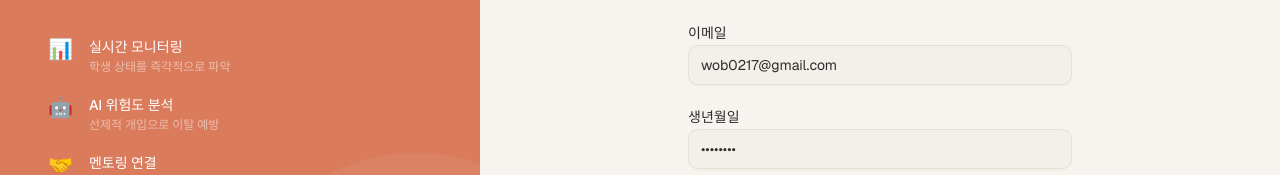
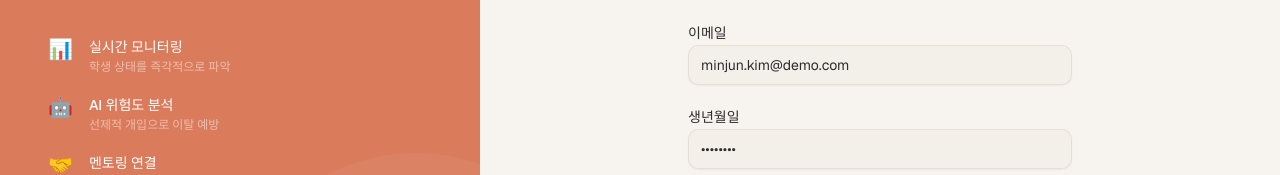
Before and after one commit to VIBE-Retrieval/joongtal_mumchwo, a Next.js app in the folder frontend/: page /login in a window 1280 px wide. Shown: the part 391-566 px from the top of the page. Built offline with nearby package versions, Linux system fonts and the light colour scheme; no server answers.

Commit message:
feat: add demo data to README and update student default email in role configuration

```diff
--- a/frontend/app/login/page.tsx
+++ b/frontend/app/login/page.tsx
@@ -27,7 +27,7 @@ const roleConfig: Record<UserRole, { icon: React.ReactNode; label: string; descr
 }
 
 const roleDefaults: Record<UserRole, { email: string; birthDate: string }> = {
-  student:     { email: "wob0217@gmail.com", birthDate: "19980217" },
+  student:     { email: "minjun.kim@demo.com", birthDate: "19980315" },
   interviewer: { email: "interviewer@test.com", birthDate: "19900615" },
   mentor:      { email: "mentor@test.com", birthDate: "19850320" },
 }
```
Also changed, not shown: 2 other files (tests, documents, lock files or other folders).
